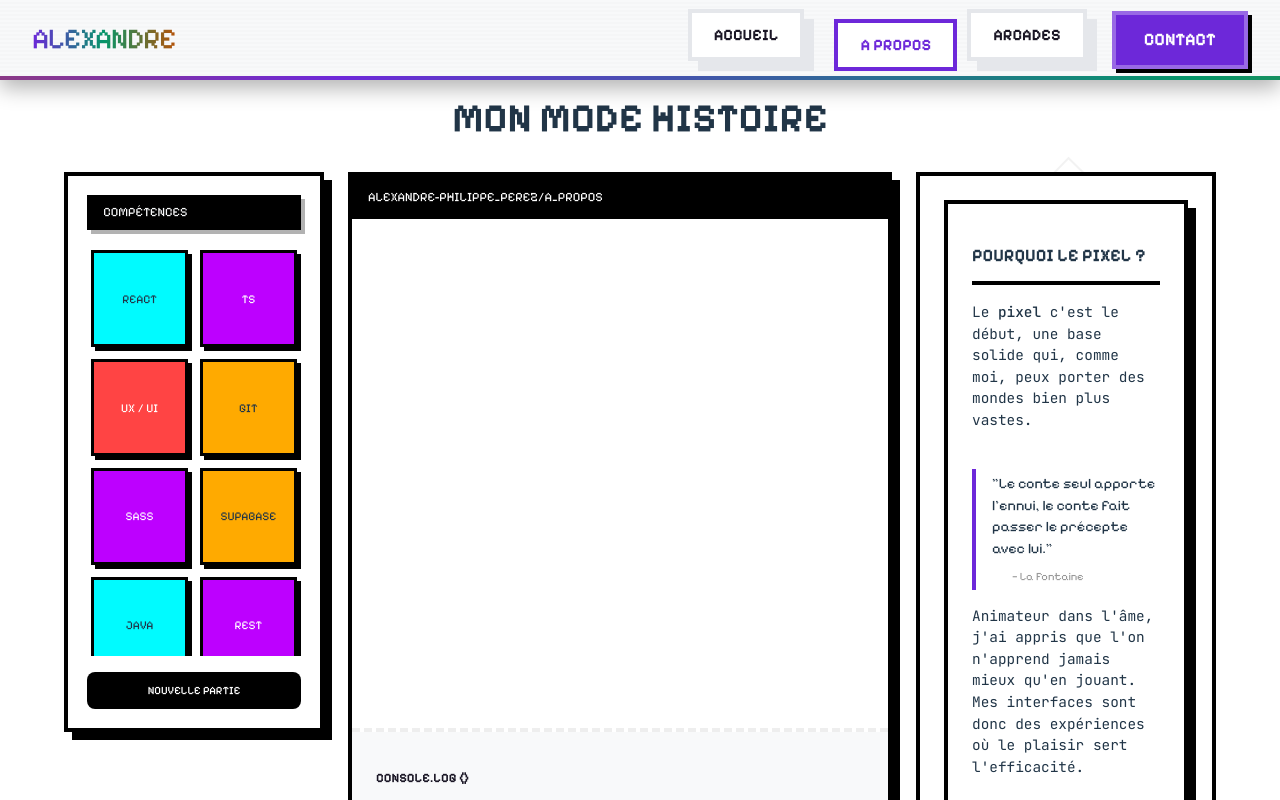
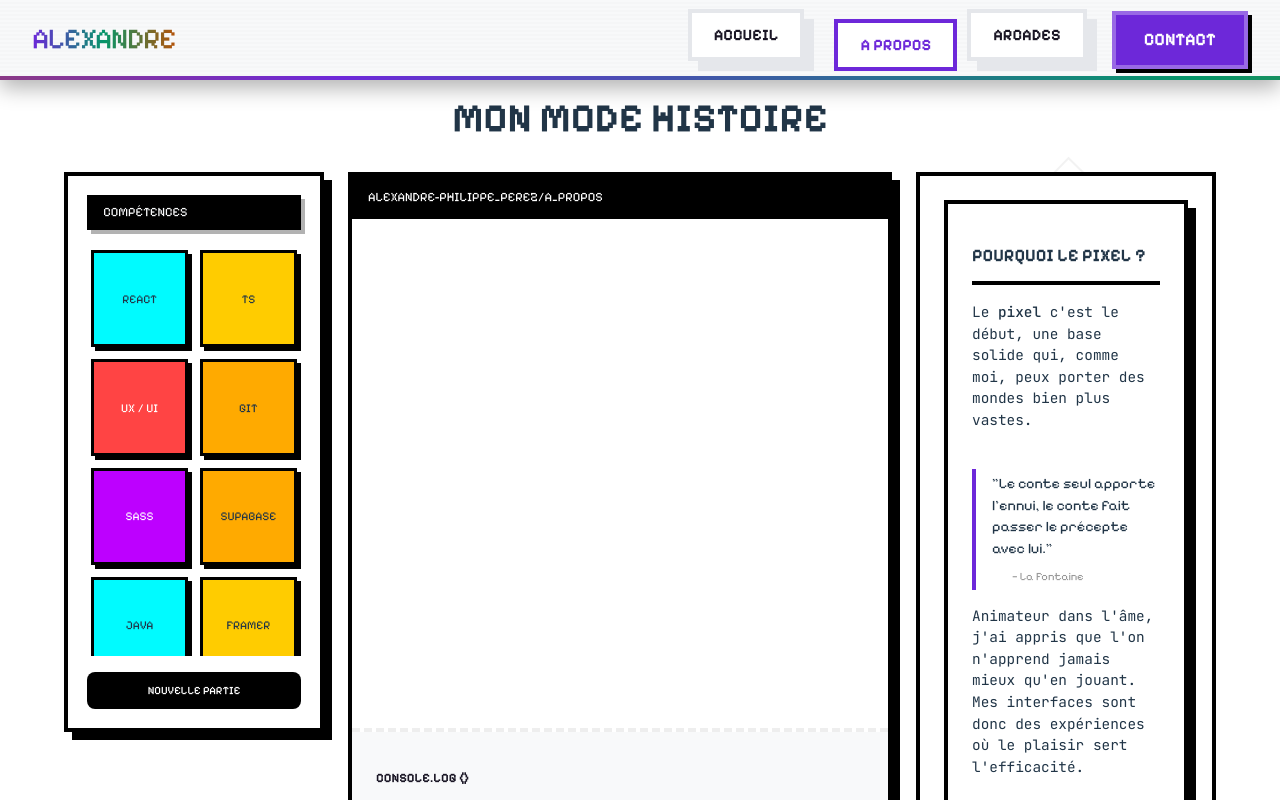
Before and after one commit to Alexandre74739/PortfolioPixel, a React (Vite) app: page /a-propos in a window 1280 px wide. Shown: the top 800 px of the page. Built offline with nearby package versions, Linux system fonts and the light colour scheme.

Commit message:
corrections blocks

```diff
--- a/src/data/blocks.ts
+++ b/src/data/blocks.ts
@@ -18,7 +18,7 @@ export const library: Block[] = [
   {
     id: "ts",
     label: "TS",
-    color: "violet",
+    color: "yellow",
     shape: "i-shape",
     text: "Architecture typée pour un code robuste.",
   },
@@ -58,13 +58,6 @@ export const library: Block[] = [
     text: "Programmation orienté objet.",
   },
   {
-    id: "api",
-    label: "REST",
-    color: "violet",
-    shape: "i-shape",
-    text: "Conception de routes et documentation Swagger.",
-  },
-  {
     id: "framer",
     label: "FRAMER",
     color: "yellow",
```
